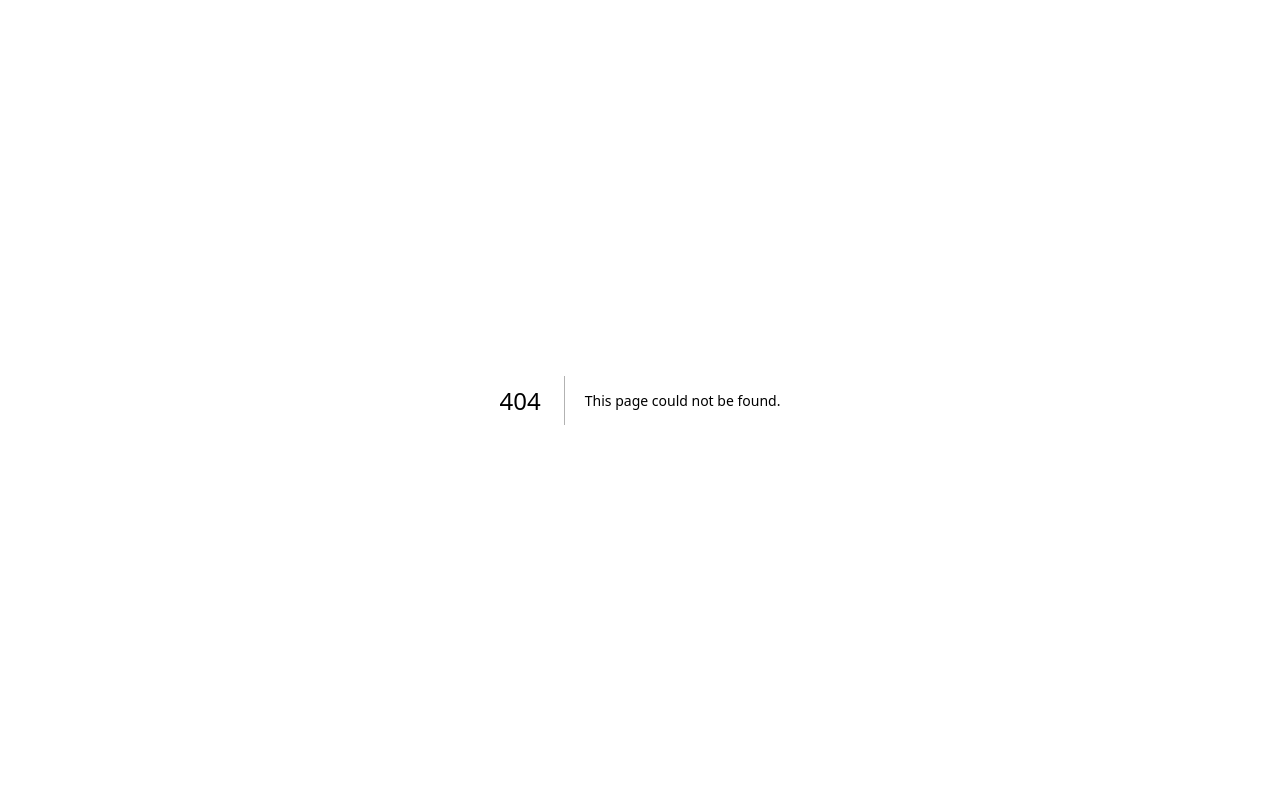
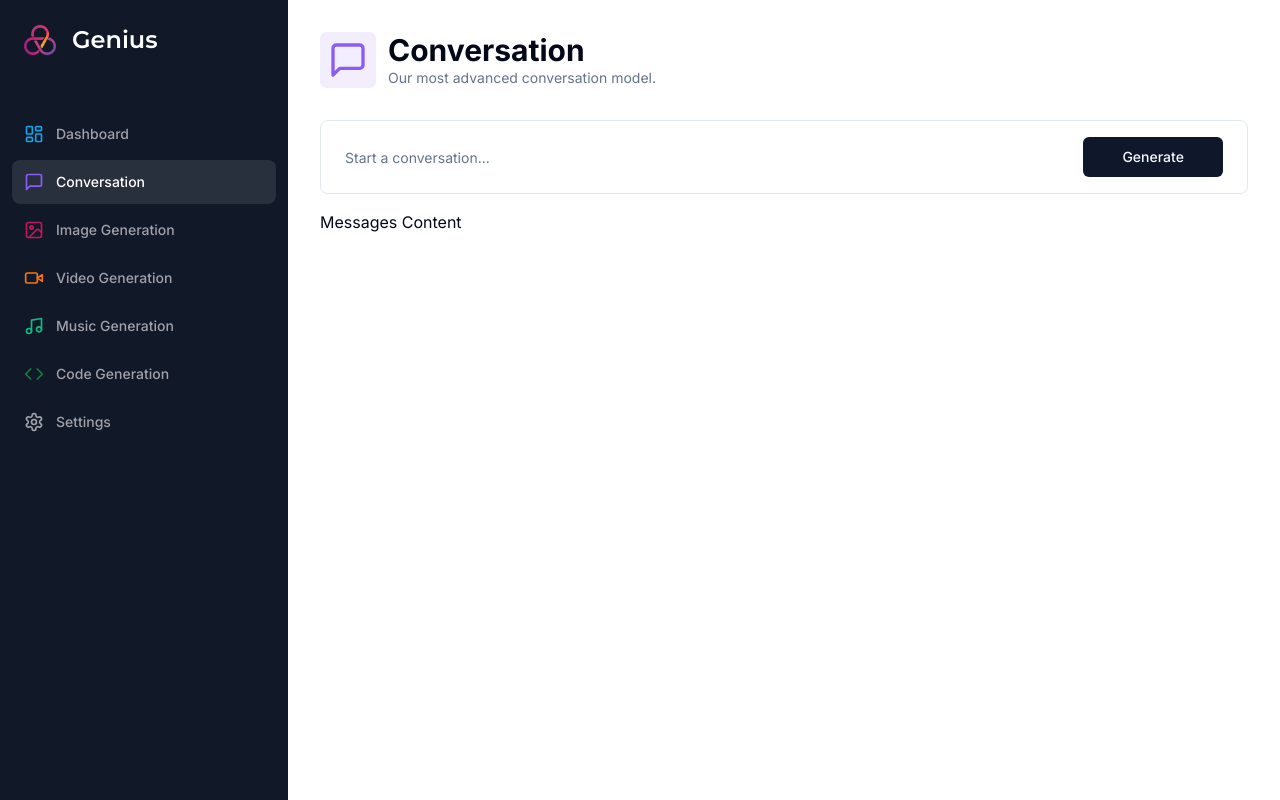
Before and after one commit to shak33/saas-ai-platform-app, a Next.js app: page /conversation in a window 1280 px wide. Before the commit this address had no page. Built offline with nearby package versions, Linux system fonts and the light colour scheme.

Commit message:
Installed new components from shadcn Form and Input, created new component Heading, created new page Conversation with basic UI

```diff
--- /dev/null
+++ b/app/(dashboard)/(routes)/conversation/constants.ts
@@ -0,0 +1,7 @@
+import * as z from 'zod';
+
+export const formSchema = z.object({
+  prompt: z.string().min(1, {
+    message: 'Prompt is required',
+  }),
+});
--- /dev/null
+++ b/app/(dashboard)/(routes)/conversation/page.tsx
@@ -0,0 +1,74 @@
+"use client";
+
+import { MessageSquare } from 'lucide-react';
+import { useForm } from 'react-hook-form';
+import * as z from 'zod';
+import { zodResolver } from '@hookform/resolvers/zod';
+
+import Heading from '@/components/Heading';
+import { Form, FormField, FormItem, FormControl } from '@/components/ui/form';
+import { Input } from '@/components/ui/input';
+import { Button } from "@/components/ui/button";
+
+import { formSchema } from './constants';
+
+const ConversationPage = () => {
+  const form = useForm<z.infer<typeof formSchema>>({
+    resolver: zodResolver(formSchema),
+    defaultValues: {
+      prompt: '',
+    },
+  });
+
+  const isLoading = form.formState.isSubmitting;
+
+  const onSubmit = async (values: z.infer<typeof formSchema>) => {
+    console.log(values);
+  };
+
+  return (
+    <div>
+      <Heading
+        title="Conversation"
+        description="Our most advanced conversation model."
+        icon={MessageSquare}
+        iconColor="text-violet-500"
+        bgColor="bg-violet-500/10"
+      />
+      <div className="px-4 lg:px-8">
+        <div>
+          <Form {...form}>
+            <form
+              className="rounded-lg border w-full p-4 px-3 md:px-6 focus-whithin:shadow-sm grid grid-cols-12 gap-2"
+              onSubmit={form.handleSubmit(onSubmit)}
+            >
+              <FormField
+                name="prompt"
+                render={({ field }) => (
+                  <FormItem className="col-span-12 lg:col-span-10">
+                    <FormControl className="m-0 p-0">
+                      <Input
+                        className="border-0 outline-none focus-visible:ring-0 focus-visible:ring-transparent"
+                        disabled={isLoading}
+                        placeholder="Start a conversation..."
+                        {...field}
+                      />
+                    </FormControl>
+                  </FormItem>
+                )}
+              />
+              <Button className="col-span-12 lg:col-span-2 w-full" disabled={isLoading}>
+                Generate
+              </Button>
+            </form>
+          </Form>
+        </div>
+        <div className="space-y-4 mt-4">
+          Messages Content
+        </div>
+      </div>
+    </div>
+  );
+}
+
+export default ConversationPage;
--- /dev/null
+++ b/components/Heading/index.tsx
@@ -0,0 +1,33 @@
+import { LucideIcon } from 'lucide-react';
+
+interface HeadingProps {
+  title: string;
+  description: string;
+  icon: LucideIcon;
+  iconColor?: string;
+  bgColor?: string;
+}
+
+import { cn } from '@/lib/utils';
+
+const Heading = ({
+  title, description, icon: Icon, iconColor, bgColor,
+} : HeadingProps) => {
+  return (
+    <div className="px-4 lg:px-8 flex items-center gap-x-3 mb-8">
+      <div className={cn("p-2 w-fit rounded-md", bgColor)}>
+        <Icon className={cn("w-10 h-10", iconColor)} />
+      </div>
+      <div>
+        <h2 className="text-3xl font-bold">
+          {title}
+        </h2>
+        <p className="text-sm text-muted-foreground">
+          {description}
+        </p>
+      </div>
+    </div>
+  );
+};
+
+export default Heading;
--- /dev/null
+++ b/components/ui/form.tsx
@@ -0,0 +1,176 @@
+import * as React from "react"
+import * as LabelPrimitive from "@radix-ui/react-label"
+import { Slot } from "@radix-ui/react-slot"
+import {
+  Controller,
+  ControllerProps,
+  FieldPath,
+  FieldValues,
+  FormProvider,
+  useFormContext,
+} from "react-hook-form"
+
+import { cn } from "@/lib/utils"
+import { Label } from "@/components/ui/label"
+
+const Form = FormProvider
+
+type FormFieldContextValue<
+  TFieldValues extends FieldValues = FieldValues,
+  TName extends FieldPath<TFieldValues> = FieldPath<TFieldValues>
+> = {
+  name: TName
+}
+
+const FormFieldContext = React.createContext<FormFieldContextValue>(
+  {} as FormFieldContextValue
+)
+
+const FormField = <
+  TFieldValues extends FieldValues = FieldValues,
+  TName extends FieldPath<TFieldValues> = FieldPath<TFieldValues>
+>({
+  ...props
+}: ControllerProps<TFieldValues, TName>) => {
+  return (
+    <FormFieldContext.Provider value={{ name: props.name }}>
+      <Controller {...props} />
+    </FormFieldContext.Provider>
+  )
+}
+
+const useFormField = () => {
+  const fieldContext = React.useContext(FormFieldContext)
+  const itemContext = React.useContext(FormItemContext)
+  const { getFieldState, formState } = useFormContext()
+
+  const fieldState = getFieldState(fieldContext.name, formState)
+
+  if (!fieldContext) {
+    throw new Error("useFormField should be used within <FormField>")
+  }
+
+  const { id } = itemContext
+
+  return {
+    id,
+    name: fieldContext.name,
+    formItemId: `${id}-form-item`,
+    formDescriptionId: `${id}-form-item-description`,
+    formMessageId: `${id}-form-item-message`,
+    ...fieldState,
+  }
+}
+
+type FormItemContextValue = {
+  id: string
+}
+
+const FormItemContext = React.createContext<FormItemContextValue>(
+  {} as FormItemContextValue
+)
+
+const FormItem = React.forwardRef<
+  HTMLDivElement,
+  React.HTMLAttributes<HTMLDivElement>
+>(({ className, ...props }, ref) => {
+  const id = React.useId()
+
+  return (
+    <FormItemContext.Provider value={{ id }}>
+      <div ref={ref} className={cn("space-y-2", className)} {...props} />
+    </FormItemContext.Provider>
+  )
+})
+FormItem.displayName = "FormItem"
+
+const FormLabel = React.forwardRef<
+  React.ElementRef<typeof LabelPrimitive.Root>,
+  React.ComponentPropsWithoutRef<typeof LabelPrimitive.Root>
+>(({ className, ...props }, ref) => {
+  const { error, formItemId } = useFormField()
+
+  return (
+    <Label
+      ref={ref}
+      className={cn(error && "text-destructive", className)}
+      htmlFor={formItemId}
+      {...props}
+    />
+  )
+})
+FormLabel.displayName = "FormLabel"
+
+const FormControl = React.forwardRef<
+  React.ElementRef<typeof Slot>,
+  React.ComponentPropsWithoutRef<typeof Slot>
+>(({ ...props }, ref) => {
+  const { error, formItemId, formDescriptionId, formMessageId } = useFormField()
+
+  return (
+    <Slot
+      ref={ref}
+      id={formItemId}
+      aria-describedby={
+        !error
+          ? `${formDescriptionId}`
+          : `${formDescriptionId} ${formMessageId}`
+      }
+      aria-invalid={!!error}
+      {...props}
+    />
+  )
+})
+FormControl.displayName = "FormControl"
+
+const FormDescription = React.forwardRef<
+  HTMLParagraphElement,
+  React.HTMLAttributes<HTMLParagraphElement>
+>(({ className, ...props }, ref) => {
+  const { formDescriptionId } = useFormField()
+
+  return (
+    <p
+      ref={ref}
+      id={formDescriptionId}
+      className={cn("text-sm text-muted-foreground", className)}
+      {...props}
+    />
+  )
+})
+FormDescription.displayName = "FormDescription"
+
+const FormMessage = React.forwardRef<
+  HTMLParagraphElement,
+  React.HTMLAttributes<HTMLParagraphElement>
+>(({ className, children, ...props }, ref) => {
+  const { error, formMessageId } = useFormField()
+  const body = error ? String(error?.message) : children
+
+  if (!body) {
+    return null
+  }
+
+  return (
+    <p
+      ref={ref}
+      id={formMessageId}
+      className={cn("text-sm font-medium text-destructive", className)}
+      {...props}
+    >
+      {body}
+    </p>
+  )
+})
+FormMessage.displayName = "FormMessage"
+
+export {
+  useFormField,
+  Form,
+  FormItem,
+  FormLabel,
+  FormControl,
+  FormDescription,
+  FormMessage,
+  FormField,
+}
--- /dev/null
+++ b/components/ui/input.tsx
@@ -0,0 +1,25 @@
+import * as React from "react"
+
+import { cn } from "@/lib/utils"
+
+export interface InputProps
+  extends React.InputHTMLAttributes<HTMLInputElement> {}
+
+const Input = React.forwardRef<HTMLInputElement, InputProps>(
+  ({ className, type, ...props }, ref) => {
+    return (
+      <input
+        type={type}
+        className={cn(
+          "flex h-10 w-full rounded-md border border-input bg-background px-3 py-2 text-sm ring-offset-background file:border-0 file:bg-transparent file:text-sm file:font-medium placeholder:text-muted-foreground focus-visible:outline-none focus-visible:ring-2 focus-visible:ring-ring focus-visible:ring-offset-2 disabled:cursor-not-allowed disabled:opacity-50",
+          className
+        )}
+        ref={ref}
+        {...props}
+      />
+    )
+  }
+)
+Input.displayName = "Input"
+
+export { Input }
--- /dev/null
+++ b/components/ui/label.tsx
@@ -0,0 +1,26 @@
+"use client"
+
+import * as React from "react"
+import * as LabelPrimitive from "@radix-ui/react-label"
+import { cva, type VariantProps } from "class-variance-authority"
+
+import { cn } from "@/lib/utils"
+
+const labelVariants = cva(
+  "text-sm font-medium leading-none peer-disabled:cursor-not-allowed peer-disabled:opacity-70"
+)
+
+const Label = React.forwardRef<
+  React.ElementRef<typeof LabelPrimitive.Root>,
+  React.ComponentPropsWithoutRef<typeof LabelPrimitive.Root> &
+    VariantProps<typeof labelVariants>
+>(({ className, ...props }, ref) => (
+  <LabelPrimitive.Root
+    ref={ref}
+    className={cn(labelVariants(), className)}
+    {...props}
+  />
+))
+Label.displayName = LabelPrimitive.Root.displayName
+
+export { Label }
--- a/package.json
+++ b/package.json
@@ -10,7 +10,9 @@
   },
   "dependencies": {
     "@clerk/nextjs": "^4.23.1",
+    "@hookform/resolvers": "^3.1.1",
     "@radix-ui/react-dialog": "^1.0.4",
+    "@radix-ui/react-label": "^2.0.2",
     "@radix-ui/react-slot": "^1.0.2",
     "@types/node": "20.4.5",
     "@types/react": "18.2.16",
@@ -25,9 +27,11 @@
     "postcss": "8.4.27",
     "react": "18.2.0",
     "react-dom": "18.2.0",
+    "react-hook-form": "^7.45.2",
     "tailwind-merge": "^1.14.0",
     "tailwindcss": "3.3.3",
     "tailwindcss-animate": "^1.0.6",
-    "typescript": "5.1.6"
+    "typescript": "5.1.6",
+    "zod": "^3.21.4"
   }
 }
```
Also changed, not shown: 1 other file (tests, documents, lock files or other folders).
